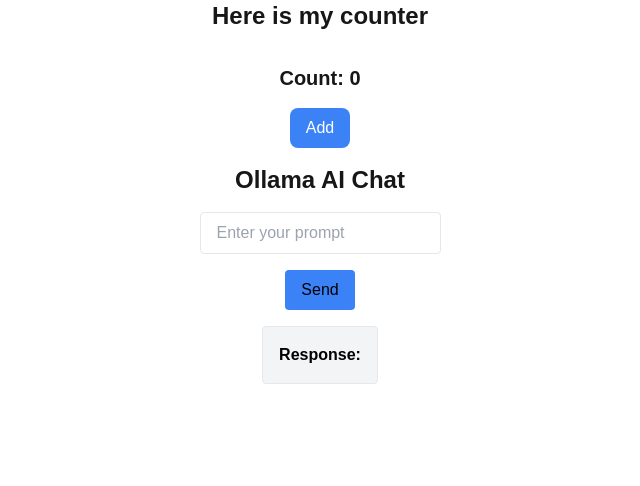
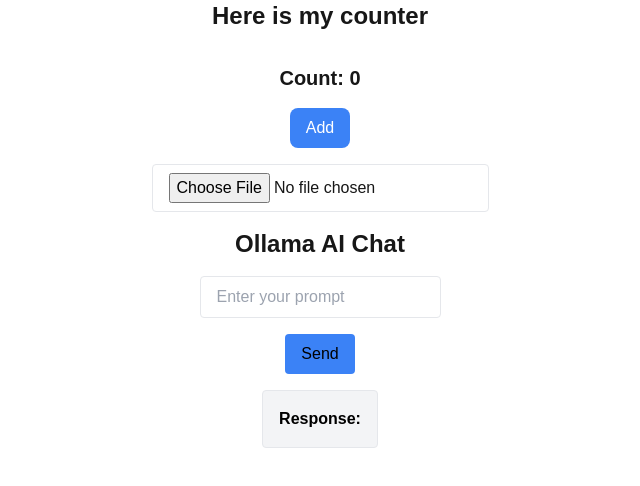
Before and after one commit to shoberg44/sem2react, a Next.js app in the folder s2react/: page / in a window 1280 px wide. Shown: the top 486 px of the page, without its empty margins (320-960 px from the left). Built offline with nearby package versions, Linux system fonts and the light colour scheme.

Commit message:
front end intigration for file stuff

```diff
--- a/s2react/app/page.tsx
+++ b/s2react/app/page.tsx
@@ -16,14 +16,18 @@
 
     reader.onload = (event) => {
       const content = event.target?.result; // Get file content as text
+      console.log("File content:", content);
+      //setFileContent(content); // state not yet implemented
+    }
+
     // Handle different file types
     if (file.type === "application/pdf") {
       // For PDF files, we'll need server-side processing
       const formData = new FormData();
       formData.append("file", file);
+      //process pdf
     } else {
       reader.readAsText(file)
-      }
     }
 
   }
@@ -50,6 +54,11 @@
 
       <h1 className="text-2xl font-bold mb-4">Here is my counter</h1>
       <Counter />
+      <input
+        type="file"
+        onChange={handleFileChange}
+        className="px-4 py-2 border rounded"
+      />
 
       <h1 className="text-2xl font-bold">Ollama AI Chat</h1>
       <input
```
Lines whose indentation alone changed are shown as unchanged.
